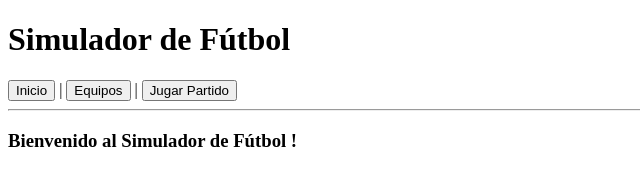
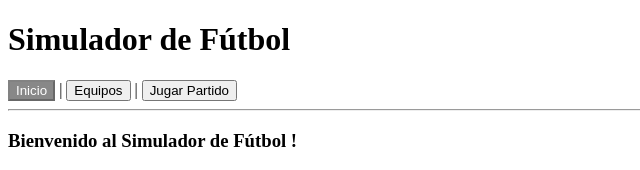
Before and after one commit to juanotturi/simuladorfutbol-front, an Angular app: page /home in a window 1280 px wide. Shown: the top 170 px of the page, without its empty margins (0-640 px from the left). Built offline with nearby package versions, Linux system fonts and the light colour scheme.

Commit message:
Se mejoro el nav-bar

```diff
--- a/src/app/app.component.html
+++ b/src/app/app.component.html
@@ -1,8 +1,26 @@
 <h1>Simulador de Fútbol</h1>
 <nav>
-  <button (click)="goToHome()">Inicio</button> |
-  <button (click)="goToTeams()">Equipos</button> |
-  <button (click)="goToPlay()">Jugar Partido</button>
+  <button
+    [ngClass]="{ 'active-nav': isActive('/home') }"
+    [disabled]="isActive('/home')"
+    (click)="goToHome()">
+    Inicio
+  </button> |
+
+  <button
+    [ngClass]="{ 'active-nav': isActive('/teams') }"
+    [disabled]="isActive('/teams')"
+    (click)="goToTeams()">
+    Equipos
+  </button> |
+
+  <button
+    [ngClass]="{ 'active-nav': isActive('/play-match') }"
+    [disabled]="isActive('/play-match')"
+    (click)="goToPlay()">
+    Jugar Partido
+  </button>
 </nav>
+
 <hr>
 <router-outlet></router-outlet>
--- a/src/app/app.component.scss
+++ b/src/app/app.component.scss
@@ -0,0 +1,5 @@
+button.active-nav {
+  background-color: #888;
+  color: white;
+  cursor: default;
+}
--- a/src/app/app.component.ts
+++ b/src/app/app.component.ts
@@ -1,22 +1,35 @@
 import { Component } from '@angular/core';
-import { Router } from '@angular/router';
+import { NavigationEnd, Router } from '@angular/router';
 import { NavigationService } from './services/navigation.service';
 import { RouterOutlet } from '@angular/router';
+import { filter } from 'rxjs';
+import { NgClass } from '@angular/common';
 
 @Component({
   selector: 'app-root',
   standalone: true,
-  imports: [RouterOutlet],
+  imports: [ RouterOutlet, NgClass ],
   templateUrl: './app.component.html',
   styleUrl: './app.component.scss'
 })
 export class AppComponent {
   title = 'simuladorfutbol-front';
+  currentRoute = '';
 
   constructor(
     private router: Router,
     private navigationService: NavigationService
-  ) {}
+  ) {
+    this.router.events
+      .pipe(filter((e) => e instanceof NavigationEnd))
+      .subscribe((e: NavigationEnd) => {
+        this.currentRoute = e.urlAfterRedirects;
+    });
+  }
+
+  isActive(route: string): boolean {
+    return this.currentRoute.startsWith(route);
+  }
 
   goToHome() {
     this.router.navigate(['/home']);
```
